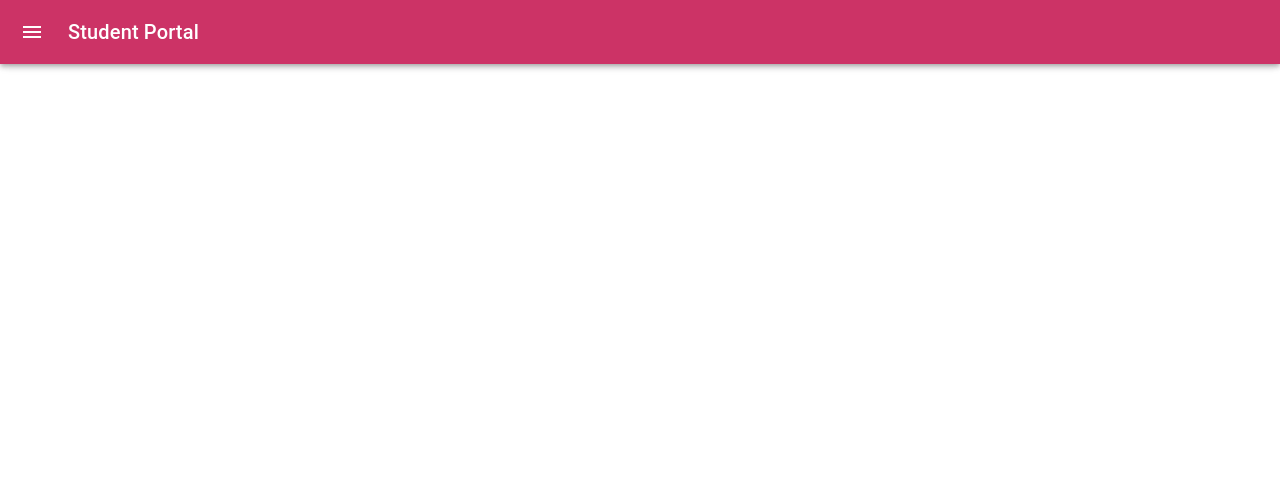
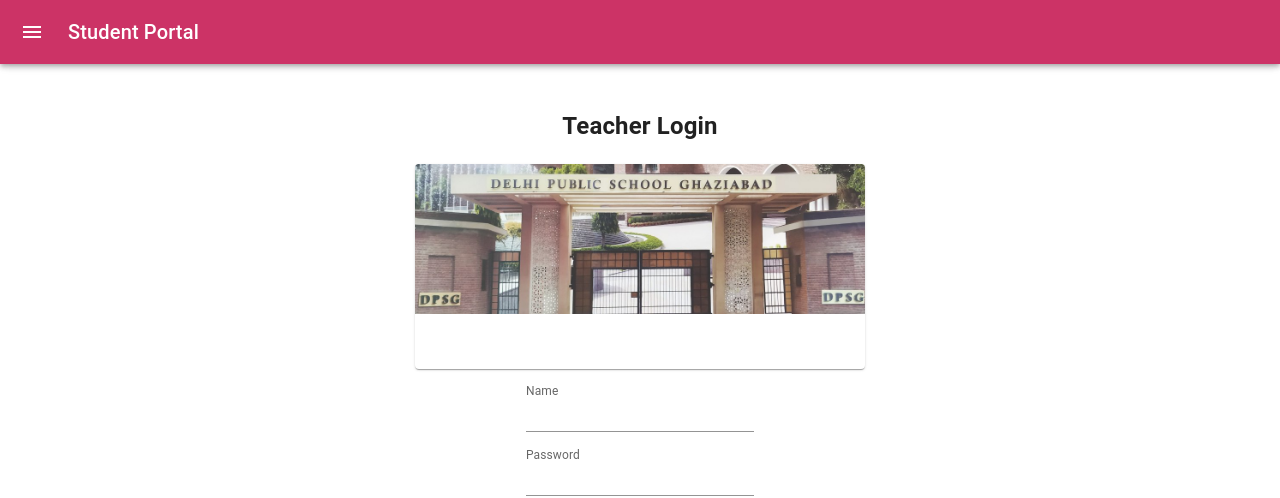
Before and after one commit to SwarnTyagi/student-portal, a React (Create React App) app in the folder frontend/: page /teachers/login in a window 1280 px wide. Before the commit this address had no page. Shown: the top 498 px of the page. Built offline with nearby package versions, Linux system fonts and the light colour scheme.

Commit message:
Added Teacher LOGIN

```diff
--- a/frontend/src/App.js
+++ b/frontend/src/App.js
@@ -10,6 +10,7 @@
 import Teachers from "./containers/teachers/Teachers";
 
 import theme from "./customTheme";
+import Teacherlogin from "./containers/teachers/Teacherlogin";
 
 function App() {
   return (
@@ -19,6 +20,11 @@
           <Routes>
             <Route path={"/students"} exact={true} element={<Students />} />
             <Route path={"/teachers"} exact={true} element={<Teachers />} />
+            <Route
+              path={"/teachers/login"}
+              exact={true}
+              element={<Teacherlogin />}
+            />
           </Routes>
         </Drawer>
       </ThemeProvider>
--- /dev/null
+++ b/frontend/src/components/LoginBox/LoginCard.js
@@ -0,0 +1,22 @@
+import * as React from "react";
+import Card from "@mui/material/Card";
+import CardContent from "@mui/material/CardContent";
+import CardMedia from "@mui/material/CardMedia";
+import Typography from "@mui/material/Typography";
+import { CardActionArea, CardActions } from "@mui/material";
+import school from "../../assets/school.jpeg";
+
+export default function MultiActionAreaCard() {
+  return (
+    <Card sx={{ maxWidth: 450, align: "center", display: "inline-block" }}>
+      <CardActionArea>
+        <CardMedia component="img" height="150" image={school} />
+
+        <CardContent>
+          <Typography gutterBottom variant="h6" component="div"></Typography>
+        </CardContent>
+      </CardActionArea>
+      <CardActions align="center"></CardActions>
+    </Card>
+  );
+}
--- /dev/null
+++ b/frontend/src/components/LoginBox/LoginField.js
@@ -0,0 +1,35 @@
+import * as React from "react";
+import Box from "@mui/material/Box";
+import Input from "@mui/material/Input";
+import InputLabel from "@mui/material/InputLabel";
+import InputAdornment from "@mui/material/InputAdornment";
+import FormControl from "@mui/material/FormControl";
+import TextField from "@mui/material/TextField";
+import AccountCircle from "@mui/icons-material/AccountCircle";
+
+export default function InputWithIcon() {
+  return (
+    <Box sx={{ "& > :not(style)": { m: 1 } }}>
+      <FormControl variant="standard">
+        <InputLabel htmlFor="input-with-icon-adornment">Name</InputLabel>
+        <Input
+          id="input-with-icon-adornment"
+          startAdornment={<InputAdornment position="start"></InputAdornment>}
+        />
+      </FormControl>
+      <br />
+      <TextField
+        id="input-with-icon-textfield"
+        label="Password"
+        InputProps={{
+          startAdornment: <InputAdornment position="start"></InputAdornment>,
+        }}
+        variant="standard"
+      />
+      {/* <Box sx={{ display: "flex", alignItems: "flex-end" }}>
+        <AccountCircle sx={{ color: "action.active", mr: 1, my: 0.5 }} />
+        <TextField id="input-with-sx" label="With sx" variant="standard" />
+      </Box> */}
+    </Box>
+  );
+}
--- /dev/null
+++ b/frontend/src/containers/teachers/Teacherlogin.js
@@ -0,0 +1,16 @@
+import React from "react";
+import LoginCard from "../../components/LoginBox/LoginCard";
+import LoginField from "../../components/LoginBox/LoginField";
+
+const TeacherLogin = () => {
+  return (
+    <div>
+      <h2>Teacher Login</h2>
+
+      <LoginCard />
+      <LoginField />
+    </div>
+  );
+};
+
+export default TeacherLogin;
--- a/frontend/src/containers/teachers/Teachers.js
+++ b/frontend/src/containers/teachers/Teachers.js
@@ -1,14 +1,26 @@
 import React from "react";
 import Table from "../../components/Table/Table";
 
-const Column=[{name:"FacultyID",title:"ID"},
-{name:"Name",title:"Name"},
-{name:"Course",title:"Course"},
-{name:"Rating",title:"Faculty Rating"}]
-const Data1 = [{FacultyID:"ECE-141",Name:"Dr Shraddha Kapoor",Course:"Digital Electronics",Rating:"5"}]
+const COLUMN = [
+  { name: "facultyID", title: "ID" },
+  { name: "name", title: "Name" },
+  { name: "course", title: "Course" },
+  { name: "rating", title: "Faculty Rating" },
+];
+const DATA_1 = [
+  {
+    facultyID: "ECE-141",
+    name: "Dr Shraddha Kapoor",
+    course: "Digital Electronics",
+    rating: "5",
+  },
+];
 const Teachers = () => {
-  return <div>Welcome to Teachers Page
-  <Table headerColumns={Column} data={Data1}></Table>
-  </div>;
+  return (
+    <div>
+      Welcome to Teachers Page
+      <Table headerColumns={COLUMN} data={DATA_1}></Table>
+    </div>
+  );
 };
 export default Teachers;
```
Also changed, not shown: frontend/src/assets/school.jpeg (added).
